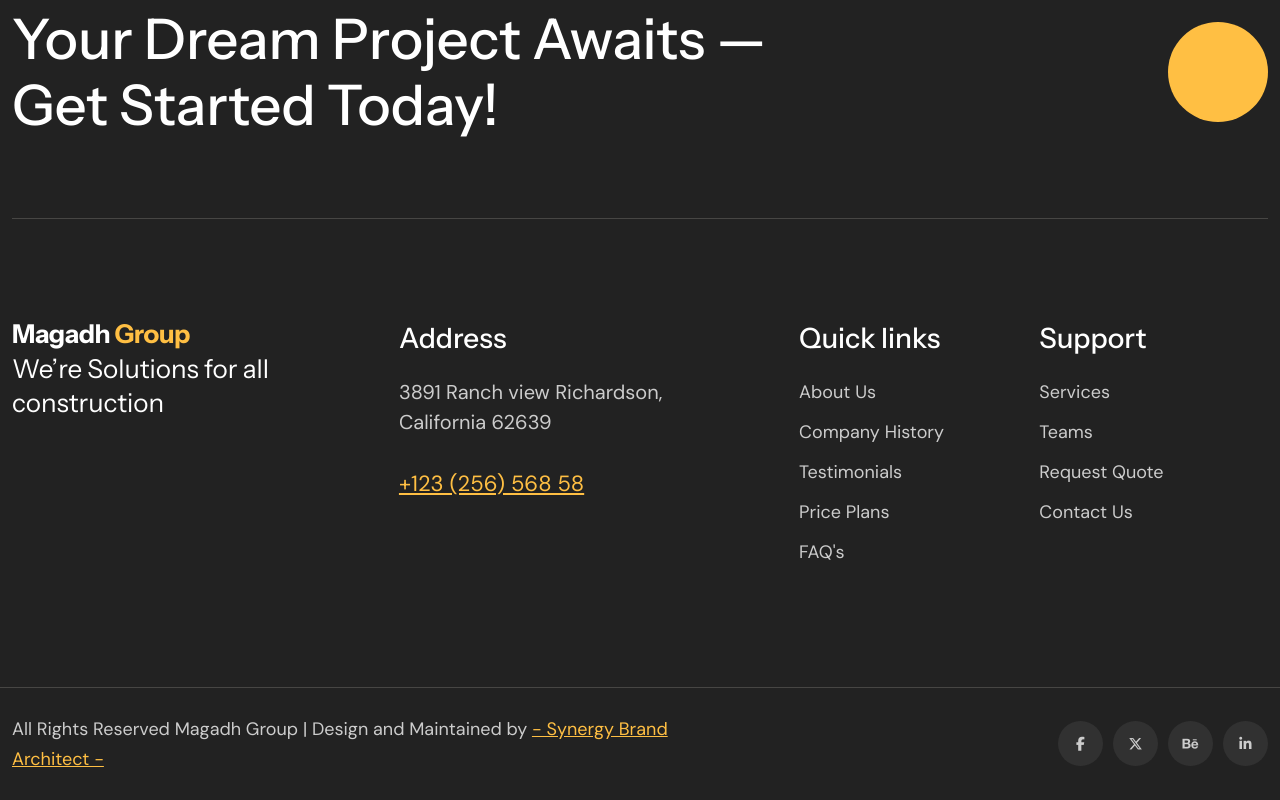
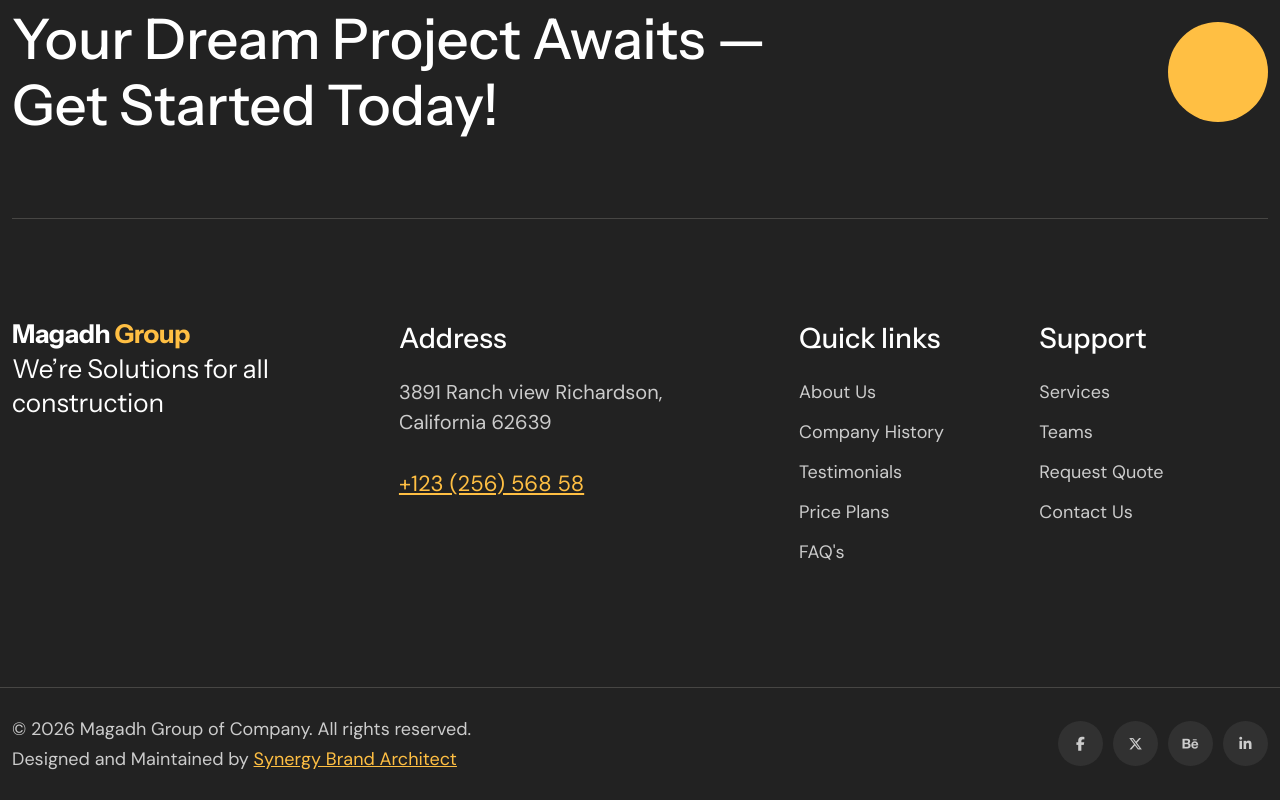
Before and after one commit to kumaranujranchi/magadhgroup, a React (Create React App) app in the folder main-file/: page / in a window 1280 px wide. Shown: the part 7809-8609 px from the top of the page. Built offline with nearby package versions, Linux system fonts and the light colour scheme; a web font is replaced by a local one.

Commit message:
Format copyright text exactly as requested by user

```diff
--- a/main-file/src/components/layout/footers/footer-one.js
+++ b/main-file/src/components/layout/footers/footer-one.js
@@ -80,7 +80,7 @@ const FooterOne = () => {
                     <div className="row al-center">
                         <div className="col-md-7">
                             <div className="copyright__area-content md-t-center md-mb-10">
-                                <p>All Rights Reserved Magadh Group | Design and Maintained by <Link to="https://www.synergybrandarchitect.in" target="_blank">- Synergy Brand Architect -</Link></p>
+                                <p>© 2026 Magadh Group of Company. All rights reserved.<br />Designed and Maintained by <Link to="https://www.synergybrandarchitect.in" target="_blank">Synergy Brand Architect</Link></p>
                             </div>
                         </div>
                         <div className="col-md-5">
```
